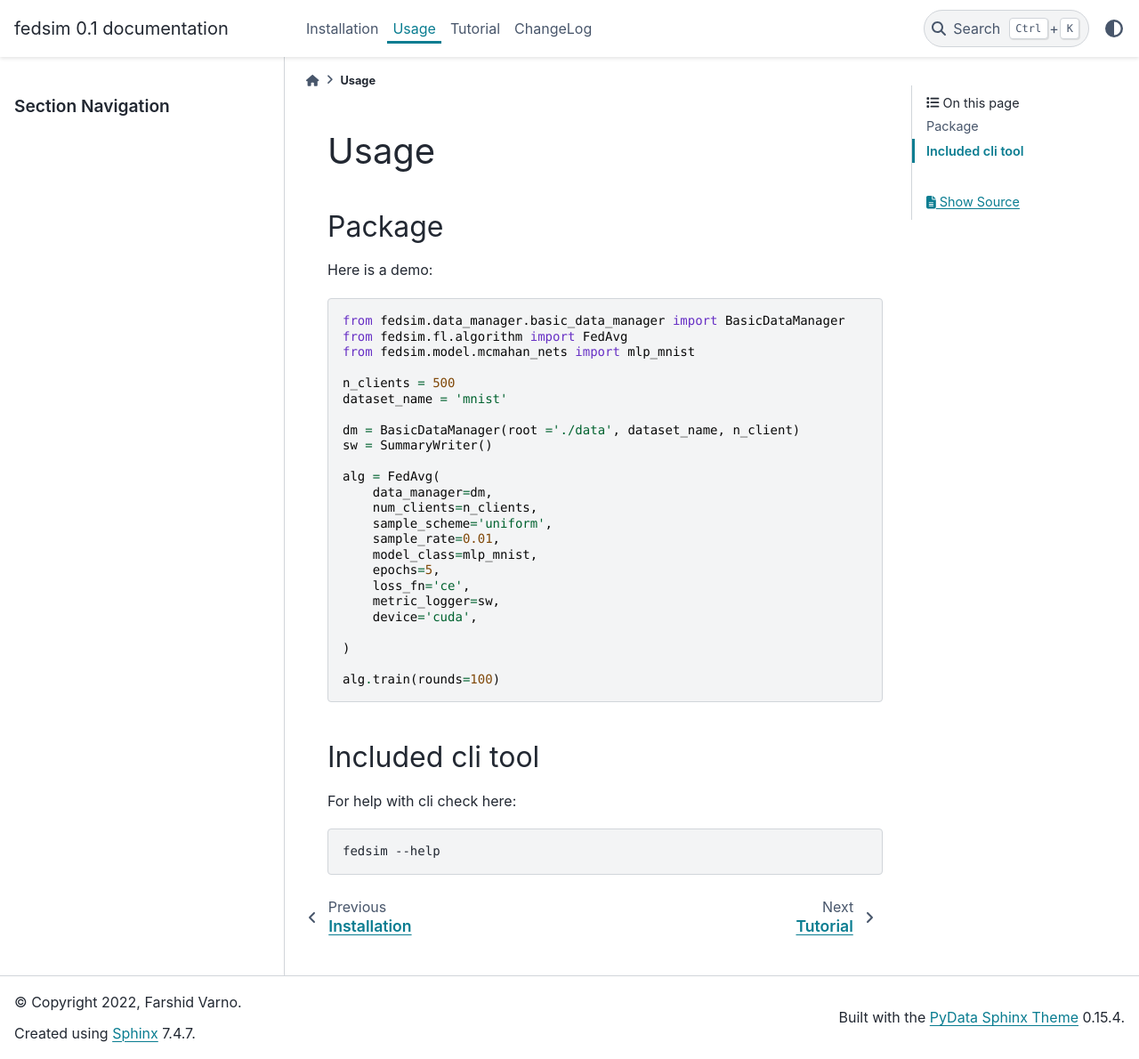
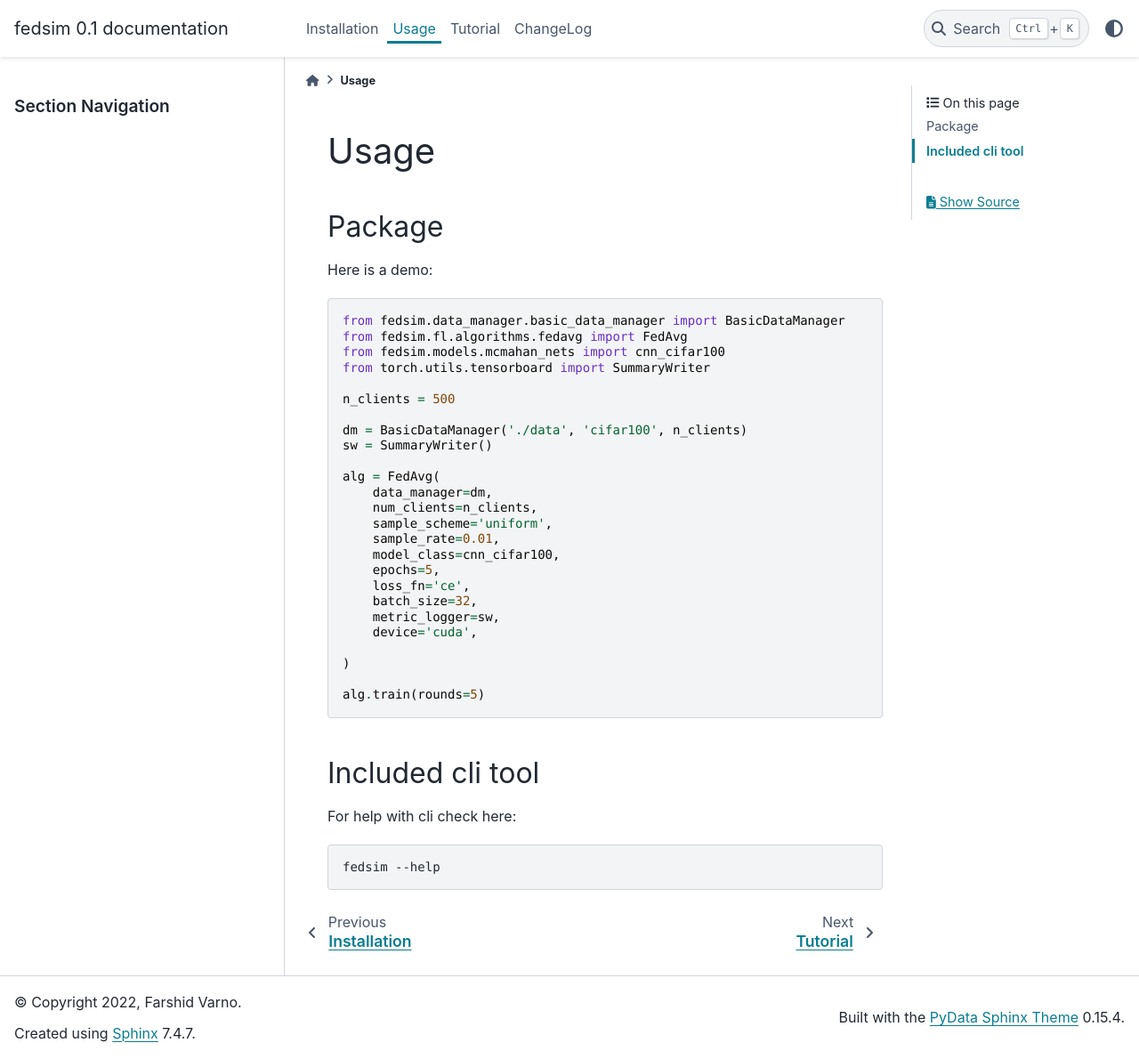
Before and after one commit to varnio/fedsim, a Sphinx documentation site: the page built from docs/source/usage.rst, in a window 1280 px wide and 1190 px high. Shown: the whole window at 89% size. Built offline with Sphinx 7.4.7 and the PyData theme 0.15.4, drawn with Linux system fonts in a browser that asks for light colours.

```diff
--- a/docs/source/conf.py
+++ b/docs/source/conf.py
@@ -31,6 +31,9 @@ release = '0.1'
 extensions = [
     "sphinx.ext.duration",
     "sphinx.ext.autosectionlabel",
+    "sphinx.ext.autosummary",
+    "sphinc.ext.autodoc",
+    "sphinc.ext.napolean",
     "nbsphinx",
 ]
 
--- a/docs/source/usage.rst
+++ b/docs/source/usage.rst
@@ -8,30 +8,31 @@ Here is a demo:
 
 .. code-block:: python
 
-   from fedsim.data_manager.basic_data_manager import BasicDataManager
-   from fedsim.fl.algorithm import FedAvg
-   from fedsim.model.mcmahan_nets import mlp_mnist
+    from fedsim.data_manager.basic_data_manager import BasicDataManager
+    from fedsim.fl.algorithms.fedavg import FedAvg
+    from fedsim.models.mcmahan_nets import cnn_cifar100
+    from torch.utils.tensorboard import SummaryWriter
 
-   n_clients = 500
-   dataset_name = 'mnist'
+    n_clients = 500
 
-   dm = BasicDataManager(root ='./data', dataset_name, n_client)
-   sw = SummaryWriter()
+    dm = BasicDataManager('./data', 'cifar100', n_clients)
+    sw = SummaryWriter()
 
-   alg = FedAvg(
-       data_manager=dm,
-       num_clients=n_clients,
-       sample_scheme='uniform',
-       sample_rate=0.01,
-       model_class=mlp_mnist,
-       epochs=5,
-       loss_fn='ce',
-       metric_logger=sw,
-       device='cuda',
+    alg = FedAvg(
+        data_manager=dm,
+        num_clients=n_clients,
+        sample_scheme='uniform',
+        sample_rate=0.01,
+        model_class=cnn_cifar100,
+        epochs=5,
+        loss_fn='ce',
+        batch_size=32,
+        metric_logger=sw,
+        device='cuda',
 
-   )
+    )
 
-   alg.train(rounds=100)
+    alg.train(rounds=5)
 
 Included cli tool
 -----------------
```
